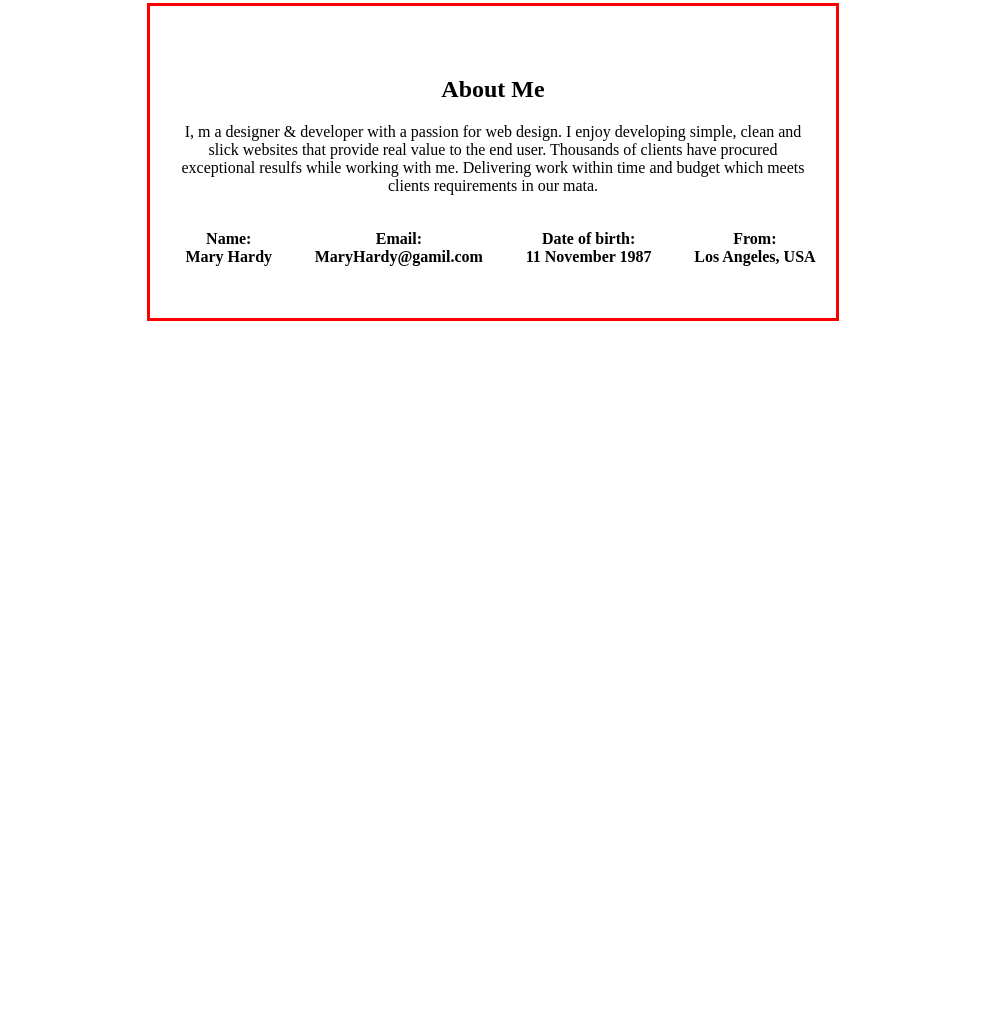
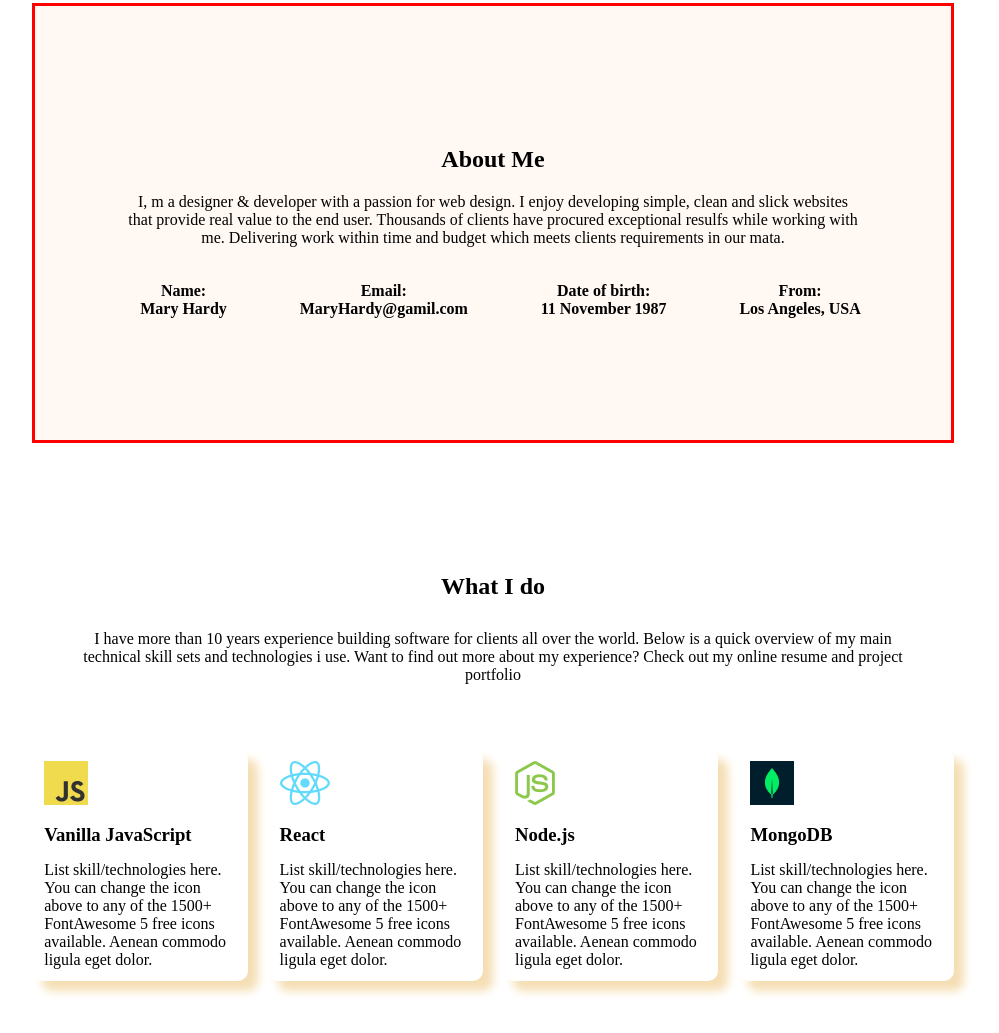
Before and after one commit to MdArefineAhamedJoy/personal-protfolio, a plain HTML site: page index.html in a window 1280 px wide. Shown: the part 867-1900 px from the top of the page, without its empty margins (147-1146 px from the left). Before the commit the page ends 1238 px from the top, so only its background shows below. Drawn offline with Linux system fonts and the light colour scheme.

Commit message:
skill completed

```diff
--- a/index.html
+++ b/index.html
@@ -9,6 +9,7 @@
 </head>
 <body>
  <main>
+    <!--                 header section            -->
   <header class="header-section">
     <section>
         <div class="nav-continer">
@@ -44,6 +45,9 @@
       </section>
     </section>
   </header>
+    <!--                 header section     end       -->
+
+    <!--                 about section               -->
 <section class="about-container">
     <div class="about-conte">
         <h2>About Me</h2>
@@ -72,6 +76,74 @@
         </div>
     </div>
 </section>
+ <!--                 about section ends         -->
+<!--            my skile section         -->
+ <section class="my-skil-cnt">
+    <div class="experiance-skill">
+        <h2>What I do</h2>
+        <p>I have more than 10 years experience building software for clients all over the world. Below is a quick
+            overview of my main technical skill sets and technologies i use. Want to find out more about my experience?
+            Check out my online resume and project portfolio</p>
+    </div>
+    <div class="my-skill">
+        <div class="skill-card">
+            <div class="skill1">
+                <img src="images/icons/js.png" alt="">
+                <h3>Vanilla JavaScript</h3>
+                <p>List skill/technologies
+                    here. You can change the
+                    icon above to any of the
+                    1500+ FontAwesome 5
+                    free icons available.
+                    Aenean commodo ligula
+                    eget dolor.
+                    </p>
+            </div>
+        </div>
+        <div class="skill-card">
+           <div class="skill2">
+            <img src="images/icons/react.png" alt="">
+            <h3>React</h3>
+            <p>List skill/technologies
+                here. You can change the
+                icon above to any of the
+                1500+ FontAwesome 5
+                free icons available.
+                Aenean commodo ligula
+                eget dolor.
+                </p>
+           </div>
+        </div>
+        <div class="skill-card">
+            <div class="skill3">
+                <img src="images/icons/nodejs.png" alt="">
+                <h3>Node.js</h3>
+                <p>List skill/technologies
+                    here. You can change the
+                    icon above to any of the
+                    1500+ FontAwesome 5
+                    free icons available.
+                    Aenean commodo ligula
+                    eget dolor.
+                    </p>
+            </div>
+        </div>
+        <div class="skill-card">
+           <div class="skill4">
+            <img src="images/icons/mongo.png" alt="">
+            <h3>MongoDB</h3>
+            <p>List skill/technologies
+                here. You can change the
+                icon above to any of the
+                1500+ FontAwesome 5
+                free icons available.
+                Aenean commodo ligula
+                eget dolor.
+                </p>
+           </div>
+        </div>
+    </div>
+ </section>
  </main>
 </body>
 </html>
--- a/style.css
+++ b/style.css
@@ -90,9 +90,11 @@ main{
 
 /*                    about section          */
 .about-container{
-    width: 60%;
+    width: 80%;
     margin: 130px auto 50px;
     border: 3px solid red;
+    padding: 70px;
+    background-color: #FFF8F3;
 
 }
 .about-conte{
@@ -110,3 +112,31 @@ main{
     justify-content: space-between;
 
 }
+
+/*                         my skill section                */
+.my-skil-cnt{
+    width: 80%;
+    margin: 50px auto;
+}
+.experiance-skill{
+    text-align: center;
+    padding: 50px ;
+}
+.experiance-skill h2{
+    padding: 30px;
+}
+.my-skill{
+    display: flex;
+    gap: 20px;
+
+
+}
+.skill1,.skill2,.skill3,.skill4{
+    background-color: white;
+    padding: 12px;
+    border-radius: 10px;
+    box-shadow: 10px 10px 10px wheat;
+}
+.my-skill , h3{
+    padding: 15px 0;
+}
```
